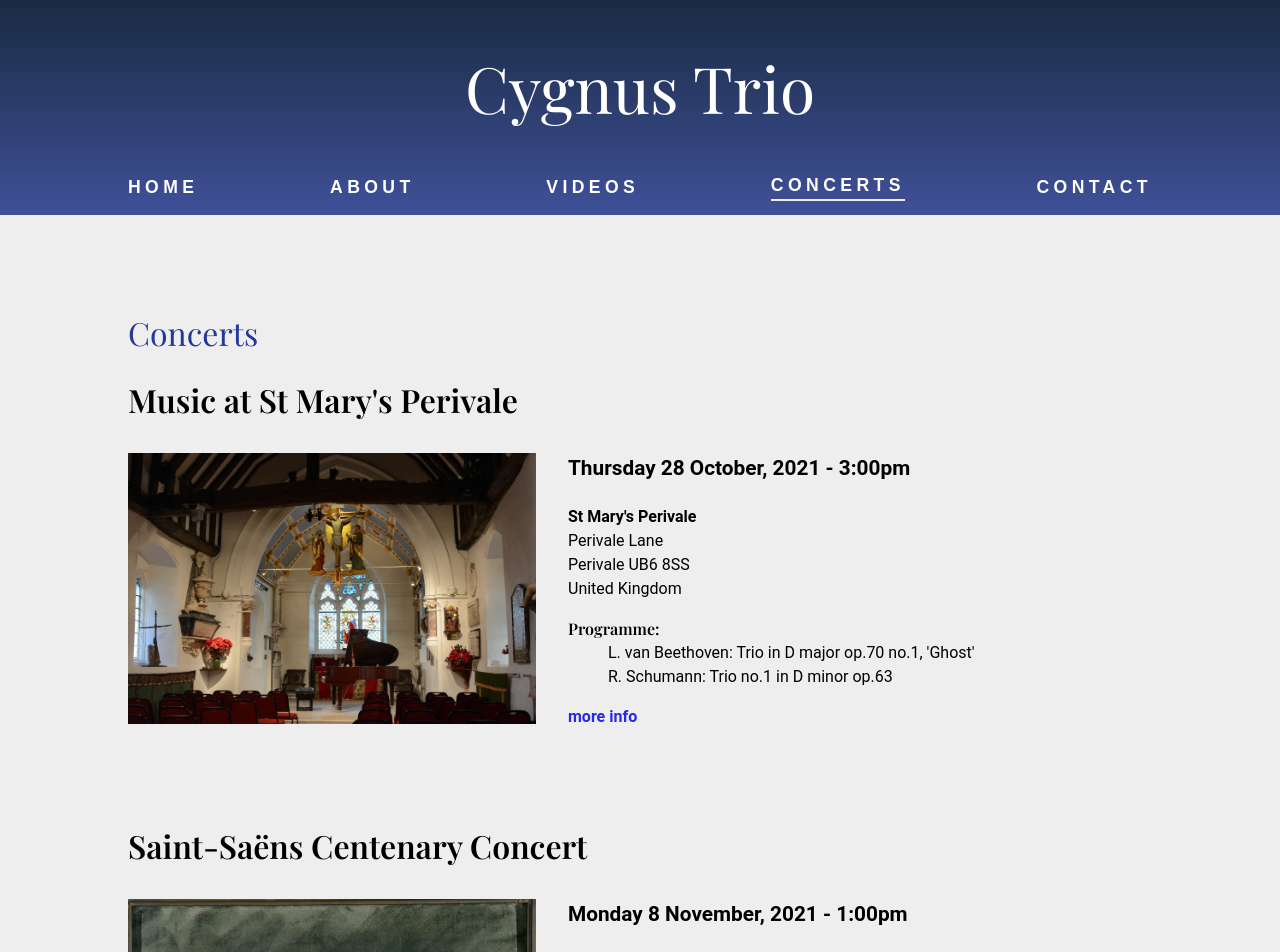
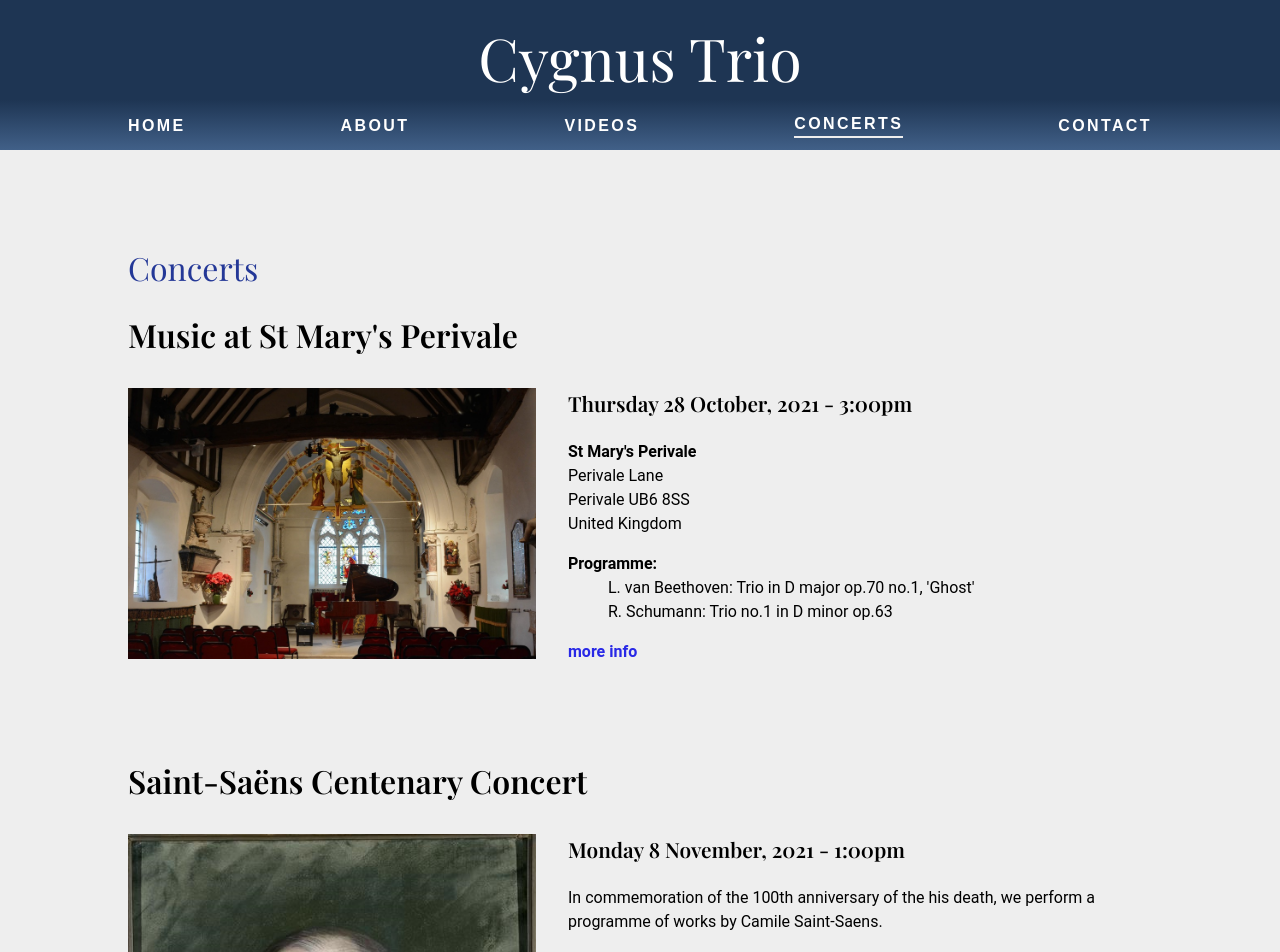
Before and after one commit to javiermontanana/cygnus-trio-website, a Jekyll site: the page built from concerts.html, in a window 1280 px wide. Shown: the top 952 px of the page. Built offline with Jekyll 4.4.1, drawn with Linux system fonts in a browser that asks for light colours; some web fonts are replaced; some of the changed text lies outside the part shown.

Commit message:
contact form etc

```diff
--- a/_includes/template/footer.html
+++ b/_includes/template/footer.html
@@ -6,13 +6,13 @@
 
 			{% include template/nav.html nav-class="footer__nav" %}
 
-			<!-- <div class="site-info" style="text-align: center;">
+			<div class="site-info" style="text-align: center;">
 				<p>
-					This website is <br>built with <a style="font-weight: bold; text-decoration: none; color: inherit" href="https://jekyllrb.com/">Jekyll</a> <br>
-					and hosted on <a style="font-weight: bold; text-decoration: none; color: inherit" href="https://netlify.com">Netlify</a>.
+					This website is <br>built with <a style="font-weight: bold; text-decoration: none; color: inherit" href="https://jekyllrb.com/">Jekyll</a>
+					<!-- <br>and hosted on <a style="font-weight: bold; text-decoration: none; color: inherit" href="https://netlify.com">Netlify</a>. -->
 				</p>
 				<p>View the <a style="font-weight: bold; text-decoration: none; color: inherit" href="https://github.com/javiermontanana/cygnus-trio-website">source-code</a>.</p>
-			</div> -->
+			</div>
 
 			<div class="footer__sm-links">
 				<p class="footer__sm-links__title">Find us on:</p>
--- a/concerts.html
+++ b/concerts.html
@@ -20,7 +20,7 @@
 			</div>
 			<div class="concert__text">
 				<div class="concert__details">
-		  		<p class="concert__date-time">{{concert.date-time}}</p>
+		  		<h3 class="concert__date-time">{{concert.date-time}}</h3>
 				<p class="concert__description">{{concert.description}}</p>
 		  		<p class="concert__venue">{{concert.venue.name}}</p>
 		  		<p class="concert__venue-address">
@@ -40,7 +40,7 @@
 		  		</p>
 		  	</div>
 		  	<div class="concert__programme">
-					<h3 class="concert__programme__heading">Programme:</h3>
+					<p class="concert__programme__heading">Programme:</p>
 					<ol class="concert__programme__list">
 						<li class="indent-wrapped">{{concert.programme.item1}}</li>
 						<li class="indent-wrapped">{{concert.programme.item2}}</li>
--- a/css/style.css
+++ b/css/style.css
@@ -63,8 +63,8 @@
 .footer {
 	background-color: #192b43;
 	box-shadow: 0 50vh 0 50vh #192b43;
-	color: #d2d2ff;
-	fill: #d2d2ff;
+	color: #cdd9e0;
+	fill: #cdd9e0;
 	font-size: 0.8rem;
 	font-weight: 200;
 	letter-spacing: 1.4px;
@@ -137,15 +137,15 @@
 
 
 header {
-	background-image: linear-gradient(#192b43, #405099);
+	background-image: linear-gradient(#1e3553, #1e3553, #1e3553, #416088);
 	/* background-color: #192b43; */
 	margin-bottom: 0rem;
 }
 
 .header .logo {
-	padding: 0.7em 0;
+	padding: 0.3em 0;
 	text-align: center;
-	font-size: 4rem;
+	font-size: 3.7rem;
 }
 
 .header__nav {
@@ -164,9 +164,9 @@
 
 .header__nav a {
 	display: inline-block;
-	font-size: 1.1rem;
+	font-size: 1rem;
 	font-weight: 600;
-	letter-spacing: 0.25em;
+	letter-spacing: 0.15em;
 	text-transform: uppercase;
 	margin-bottom: 0.8em;
 	padding-top: 2px;
@@ -207,7 +207,7 @@
 }
 
 .members-list li {
-	margin-bottom: 0.6em;
+	margin: 1em 0;
 }
 
 .home-image {
@@ -378,6 +378,12 @@
 ##########################################
 */
 
+
+.contact__text {
+	margin-bottom: 2rem;
+	flex-basis: 120%;
+}
+
 .contact__body {
 	line-height: 1.4em;
 	margin-bottom: 1.4em;
@@ -393,6 +399,9 @@
 	margin-bottom: 1em;
 }
 
+form {
+	flex-basis: 100%;
+}
 
 input,
 textarea {
@@ -587,6 +596,9 @@
 		margin-left: 2em;
 		margin-bottom: 1em;
 	}
+	.contact__text {
+		margin-right: 2rem;
+	}
 
 	.concert__body {
 		flex-direction: row;
```
Also changed, not shown: 7 other files.
